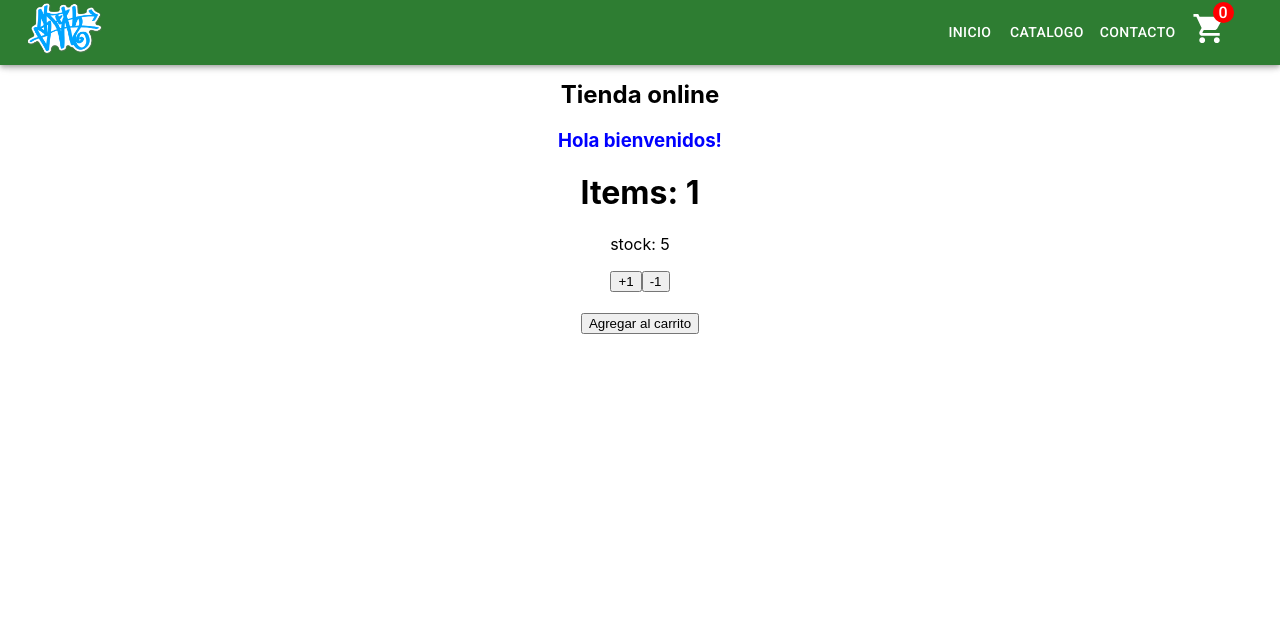
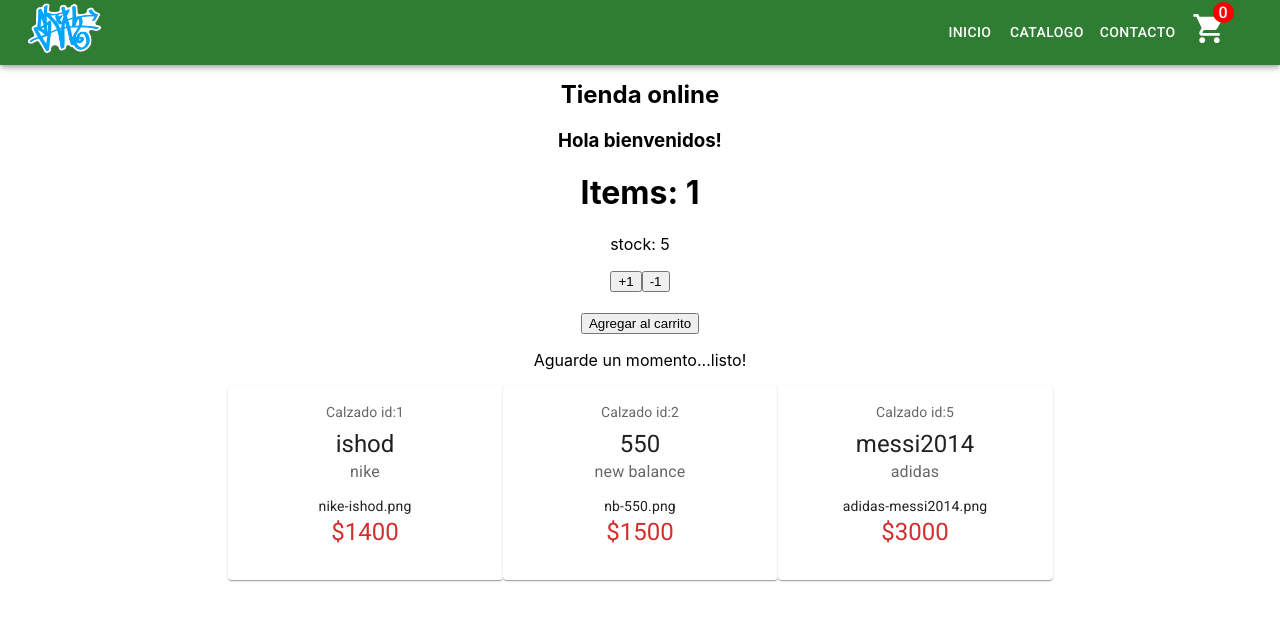
Before and after one commit to nicogarcette/ecommerce-react-garcette, a React (Create React App) app: page / in a window 1280 px wide. Shown: the top 620 px of the page. Built offline with nearby package versions, Linux system fonts and the light colour scheme.

Commit message:
creando de promise,mapeo de items

```diff
--- a/src/App.css
+++ b/src/App.css
@@ -11,3 +11,8 @@
     top:-28px;
     left: -14px;
 }
+
+.containerCart{
+    display:flex;
+    justify-content :center;
+}
--- a/src/components/Item.jsx
+++ b/src/components/Item.jsx
@@ -1,16 +1,33 @@
-import React from "react";
+import * as React from 'react';
+import Box from '@mui/material/Box';
+import Card from '@mui/material/Card';
+import CardContent from '@mui/material/CardContent';
+import Typography from '@mui/material/Typography';
 
-const Item=()=>{
+const Item=({producto})=>{
 
-
-    return(
-        <div>
-
-        </div>
-    )
-
-
-
+    return (
+        <Card sx={{ minWidth: 275 }}>
+          <CardContent>
+            <Typography sx={{ fontSize: 14 }} color="text.secondary" gutterBottom>
+              Calzado id:{producto.id}
+            </Typography>
+            <Typography variant="h5" component="div">
+              {producto.modelo}
+            </Typography>
+            <Typography sx={{ mb: 1.5 }} color="text.secondary">
+              {producto.marca}
+            </Typography>
+            <Typography variant="body2">
+                {producto.img}
+                <br />
+            </Typography>
+            <Typography gutterBottom variant="h5" component="div" color={"error"}>
+               ${producto.precio}
+            </Typography>
+          </CardContent>
+        </Card>
+      );
 }
 
 export default Item;
--- a/src/components/ItemList.jsx
+++ b/src/components/ItemList.jsx
@@ -1,13 +1,70 @@
-import React from "react";
+import React, { useEffect, useState } from "react";
+import Box from '@mui/material/Box';
+import CircularProgress from '@mui/material/CircularProgress';
+
+import Item from "./Item";
+
+const catalogo=[
+    {id:1,marca:"nike",modelo:"ishod",precio:1400,img:"nike-ishod.png",descripcion:"skate",stock:10},
+    {id:2,marca:"new balance",modelo:"550",precio:1500,img:"nb-550.png",descripcion:"skate",stock:10},
+    {id:5,marca:"adidas",modelo:"messi2014",precio:3000,img:"adidas-messi2014.png",descripcion:"skate",stock:10}
+];
 
 const ItemList=()=>{
+    const [loading,setLoading]=useState(true);
+    const [item,setItem]=useState();
+
+    const promesa= new Promise((resolve,reject)=>{
+
+        catalogo.length > 0 ?
+        setTimeout(()=>{
+            resolve(catalogo);
+        },2000) :
+        setTimeout(()=>{
+            reject("error");
+        },2000) ;
+
+    });
+
+   useEffect(()=>{
+       promesa
+       .then((res)=>{
+           setItem(res);
+       })
+       .catch((err)=>{
+           console.log(err);
+       })
+       .finally(()=>{
+           setLoading(false);
+       });
+   },[]);
+
 
     return (
         <div>
+            <p>Aguarde un momento...
+                { loading ?
+                    <Box sx={{ width: '100%' }}>
+                        <CircularProgress disableShrink />
+                    </Box>
+                    :'listo!'
+                }
+            </p>
+
+            <div className="containerCart">
+
+                {item?.map((ele)=>(
+                    <Item producto={ele}/>
+                ))}
+
+            </div>
 
         </div>
     )
 
 }
 
+
+
+
 export default ItemList;
--- a/src/components/ItemListContainer.jsx
+++ b/src/components/ItemListContainer.jsx
@@ -1,5 +1,6 @@
 import React, {useState } from "react"
 import ItemCount from "./ItemCount";
+import ItemList from "./ItemList";
 
 const ItemListContainer=(props)=>{
 
@@ -15,8 +16,10 @@
     return (
         <div className="main">
             <h2>{titulo}</h2>
-            <h3 style={{color:"blue"}}>{greeting}</h3>
+            <h3>{greeting}</h3>
+
             <ItemCount stock={stock} initial={1} onAdd={onAdd}/>
+            <ItemList/>
         </div>
     )
 }
```
